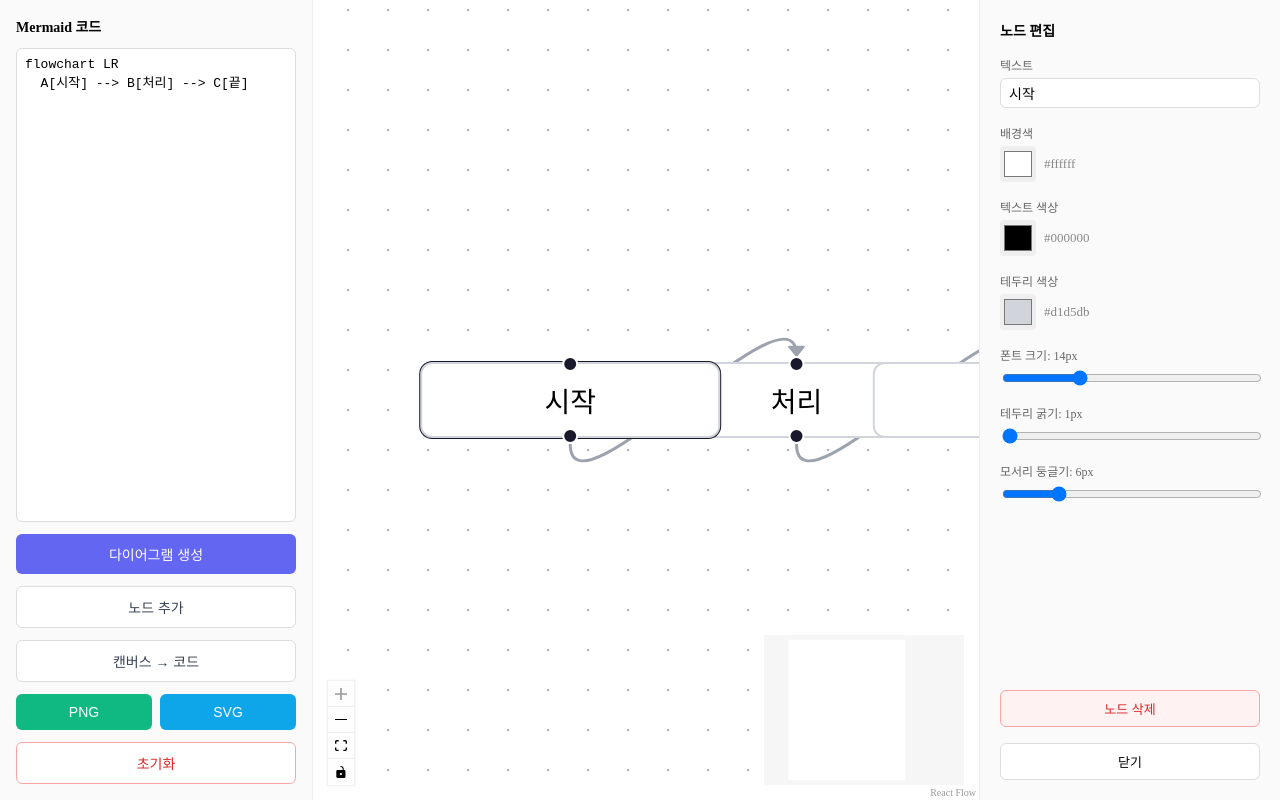
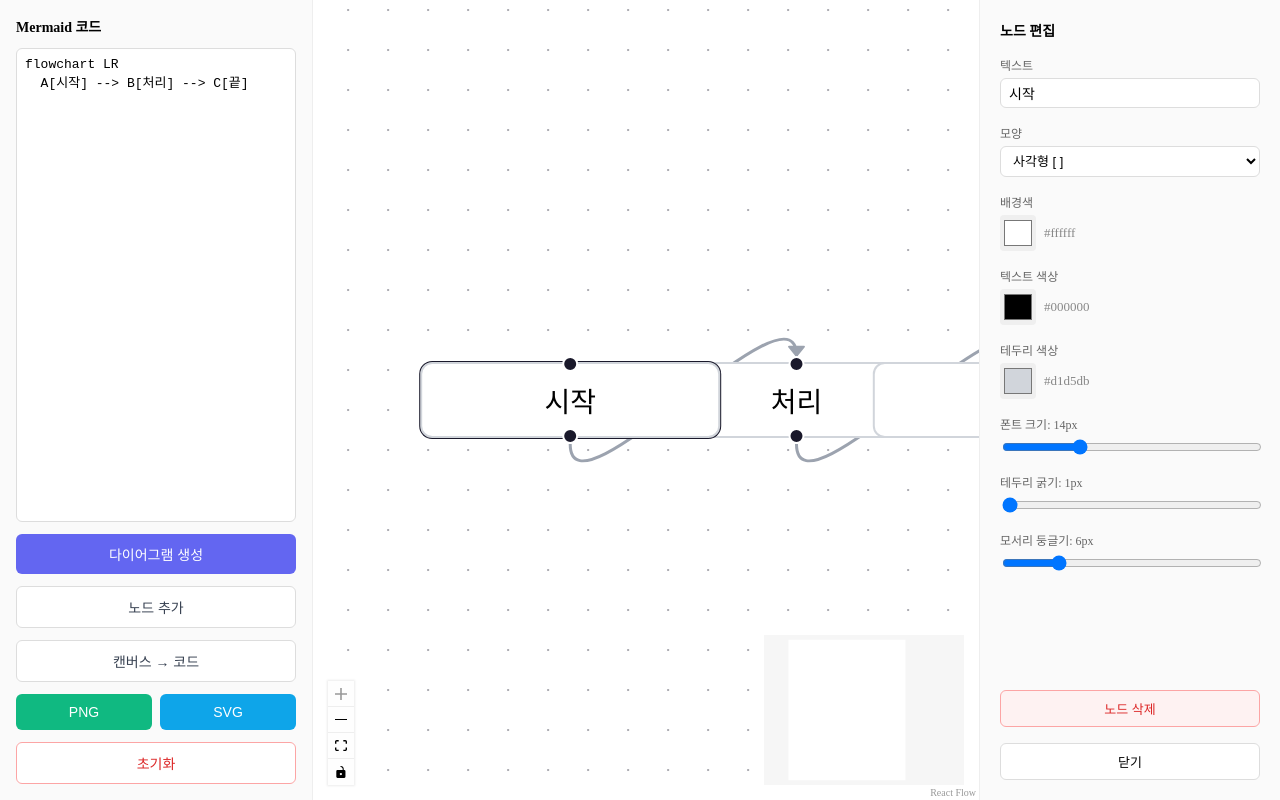
Before and after one commit to hayohio-bit/mermaid-studio, a React (Vite) app: page / in a window 1280 px wide. Both pictures are taken after a click on the element "시작". Built offline with nearby package versions, Linux system fonts and the light colour scheme.

Commit message:
feat: 노드 편집 패널에서 모양 변경
- 사각형·둥근 사각형·스타디움·원·마름모 선택 드롭다운 추가
- 모양 변경 시 모양 기본 스타일을 적용하되 사용자가 바꾼 색·크기는 유지

```diff
--- a/src/App.jsx
+++ b/src/App.jsx
@@ -228,6 +228,28 @@ function SidePanel({ node, onChange, onClose, onDelete }) {
             fontSize: '14px',
           }}
         />
+      </div>
+
+      {/* 모양 */}
+      <div style={{ display: 'flex', flexDirection: 'column', gap: '4px' }}>
+        <label style={{ fontSize: '12px', color: '#666' }}>모양</label>
+        <select
+          value={node.data.shape || 'rect'}
+          onChange={(e) => onChange('shape', e.target.value)}
+          style={{
+            padding: '6px 8px',
+            border: '1px solid #ddd',
+            borderRadius: '6px',
+            fontSize: '13px',
+            background: 'white',
+          }}
+        >
+          <option value="rect">사각형 [ ]</option>
+          <option value="round">둥근 사각형 ( )</option>
+          <option value="stadium">스타디움 ([ ])</option>
+          <option value="circle">원 (( ))</option>
+          <option value="diamond">마름모 {'{ }'}</option>
+        </select>
       </div>
 
       {/* 배경색 */}
@@ -590,21 +612,27 @@ export default function App() {
   }, [])
 
   const onPanelChange = (key, value) => {
-    setNodes((nds) =>
-      nds.map((n) => {
-        if (n.id !== selectedNode.id) return n
-        if (key === 'label') {
-          return { ...n, data: { ...n.data, label: value } }
+    const apply = (n) => {
+      if (key === 'label') {
+        return { ...n, data: { ...n.data, label: value } }
+      }
+      if (key === 'shape') {
+        // 모양이 바뀌면 모양 기본 스타일로 다시 깔되, 사용자가 바꾼 색·크기는 유지한다
+        const base = shapeStyle(value)
+        const keep = {}
+        ;['background', 'color', 'borderColor', 'fontSize', 'borderWidth'].forEach((k) => {
+          if (n.style?.[k]) keep[k] = n.style[k]
+        })
+        // 이전 모양의 기본 배경을 그대로 쓰고 있었다면 새 모양의 기본 배경을 따른다
+        if (keep.background === shapeStyle(n.data?.shape || 'rect').background) {
+          delete keep.background
         }
-        return { ...n, style: { ...n.style, [key]: value } }
-      })
-    )
-    setSelectedNode((prev) => {
-      if (key === 'label') {
-        return { ...prev, data: { ...prev.data, label: value } }
+        return { ...n, data: { ...n.data, shape: value }, style: { ...base, ...keep } }
       }
-      return { ...prev, style: { ...prev.style, [key]: value } }
-    })
+      return { ...n, style: { ...n.style, [key]: value } }
+    }
+    setNodes((nds) => nds.map((n) => (n.id === selectedNode.id ? apply(n) : n)))
+    setSelectedNode((prev) => apply(prev))
   }
 
   const addNodeIdRef = useRef(0)
```
